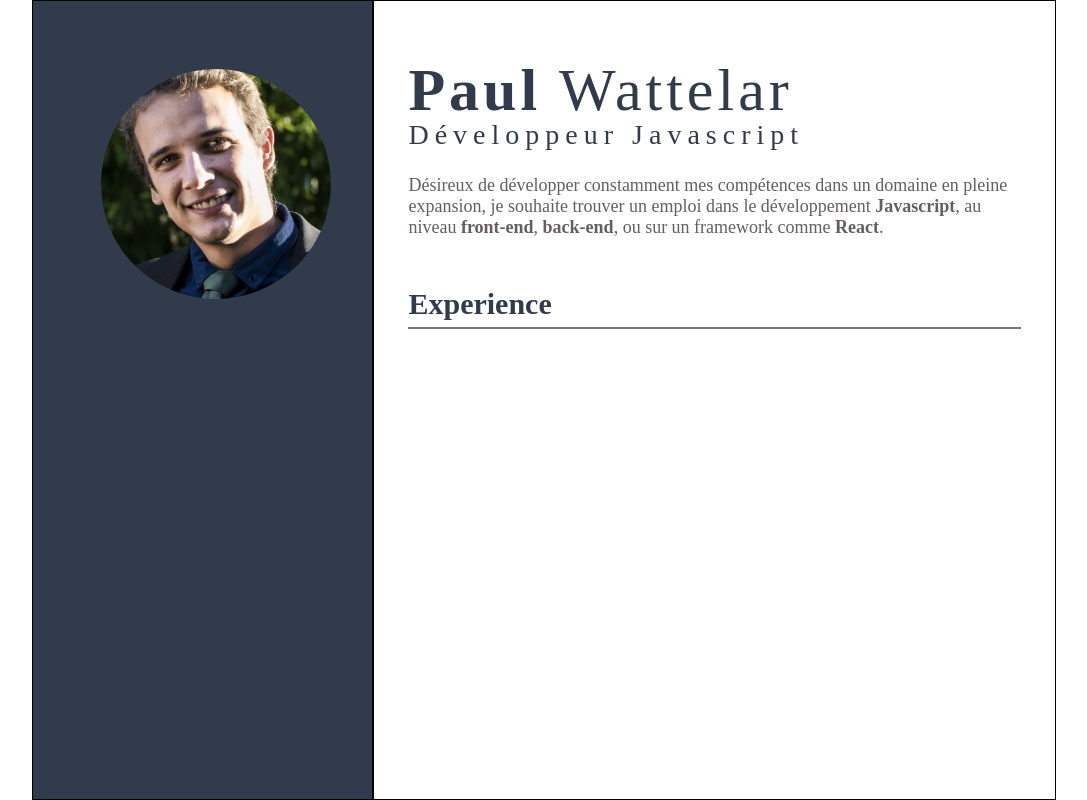
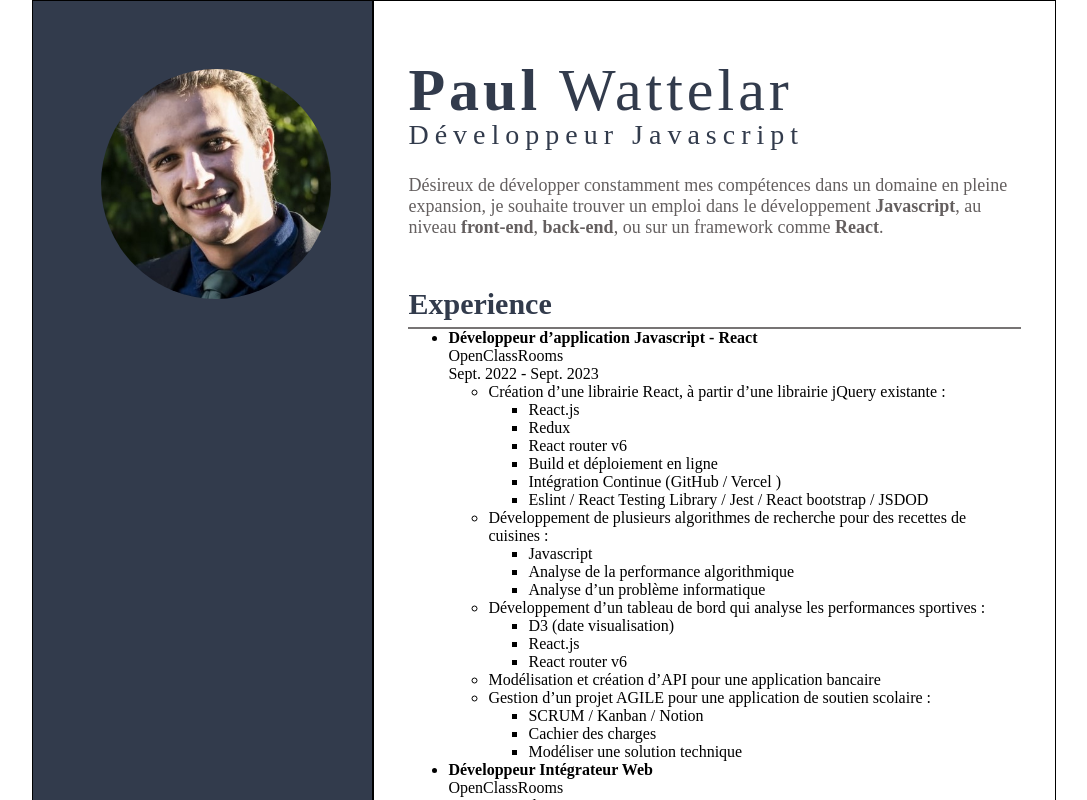
Before and after one commit to polzocr/portefolio, a React (Vite) app: page / in a window 1280 px wide. Shown: the top 800 px of the page, without its empty margins (96-1183 px from the left). Built offline with nearby package versions, Linux system fonts and the light colour scheme.

Commit message:
ajout expériences

```diff
--- a/src/components/aside/infos/index.jsx
+++ b/src/components/aside/infos/index.jsx
@@ -1,7 +1,6 @@
 import "./index.css"
 
 export default function Infos({data}){
-    console.log(data)
     return (
         <></>
     )
--- /dev/null
+++ b/src/components/content/experience/element/index.jsx
@@ -0,0 +1,21 @@
+import './index.css'
+import Skill from './skills/index'
+
+export default function Element({name, skills}){
+    return (
+        <>
+            <ul>
+                <li>{name}</li>
+                <ul>
+                    {skills && skills.map((skill, index) => {
+                        return <Skill
+                                key={`${skill}-${index}`}
+                                skill={skill}
+                                />
+                    })}
+                </ul>
+            </ul>
+
+        </>
+    )
+}
--- /dev/null
+++ b/src/components/content/experience/element/skills/index.jsx
@@ -0,0 +1,7 @@
+import './index.css'
+
+export default function Skills({skill}){
+    return (
+        <li>{skill}</li>
+    )
+}
--- /dev/null
+++ b/src/components/content/experience/index.jsx
@@ -0,0 +1,26 @@
+import "./index.css"
+import Element from './element/index'
+
+
+export default function Experience({title, company, location, date, content}){
+    return (
+        <li>
+            <h4>{title}</h4>
+            {location ?
+                <p>{company} | {location}</p>:
+                <p>{company}</p>
+            }
+            <p>{date}</p>
+            {content && content.map((element,index) => {
+                return (
+                    <Element
+                        key={`${element.name}-${index}`}
+                        name= {element.name}
+                        skills= {element.skills}
+                    />
+                )
+
+            })}
+        </li>
+    )
+}
--- a/src/components/content/index.jsx
+++ b/src/components/content/index.jsx
@@ -1,8 +1,13 @@
 import './index.css'
+
+import contentData from '../../data/content-data'
+
+import Experience from './experience/index'
+
 
 export default function Content(){
 
-
+    console.log(contentData)
     return (
         <>
             <h1><span>Paul</span> Wattelar</h1>
@@ -12,6 +17,19 @@ export default function Content(){
             <span> Javascript</span>, au niveau <span>front-end</span>, <span>back-end</span>, ou sur un framework comme <span>React</span>.
             </p>
             <h3>Experience</h3>
+            <ul>
+            {contentData.map((data,index) => {
+                return <Experience
+                        key={`${data.title}-${index}`}
+                        title={data.title}
+                        company={data.company}
+                        location={data.location}
+                        date={data.date}
+                        content={data.content}
+                        />
+            })}
+            </ul>
+
 
         </>
     )
```
Also changed, not shown: src/components/content/experience/element/index.css (added), src/components/content/experience/element/skills/index.css (added), src/components/content/experience/index.css (added).
